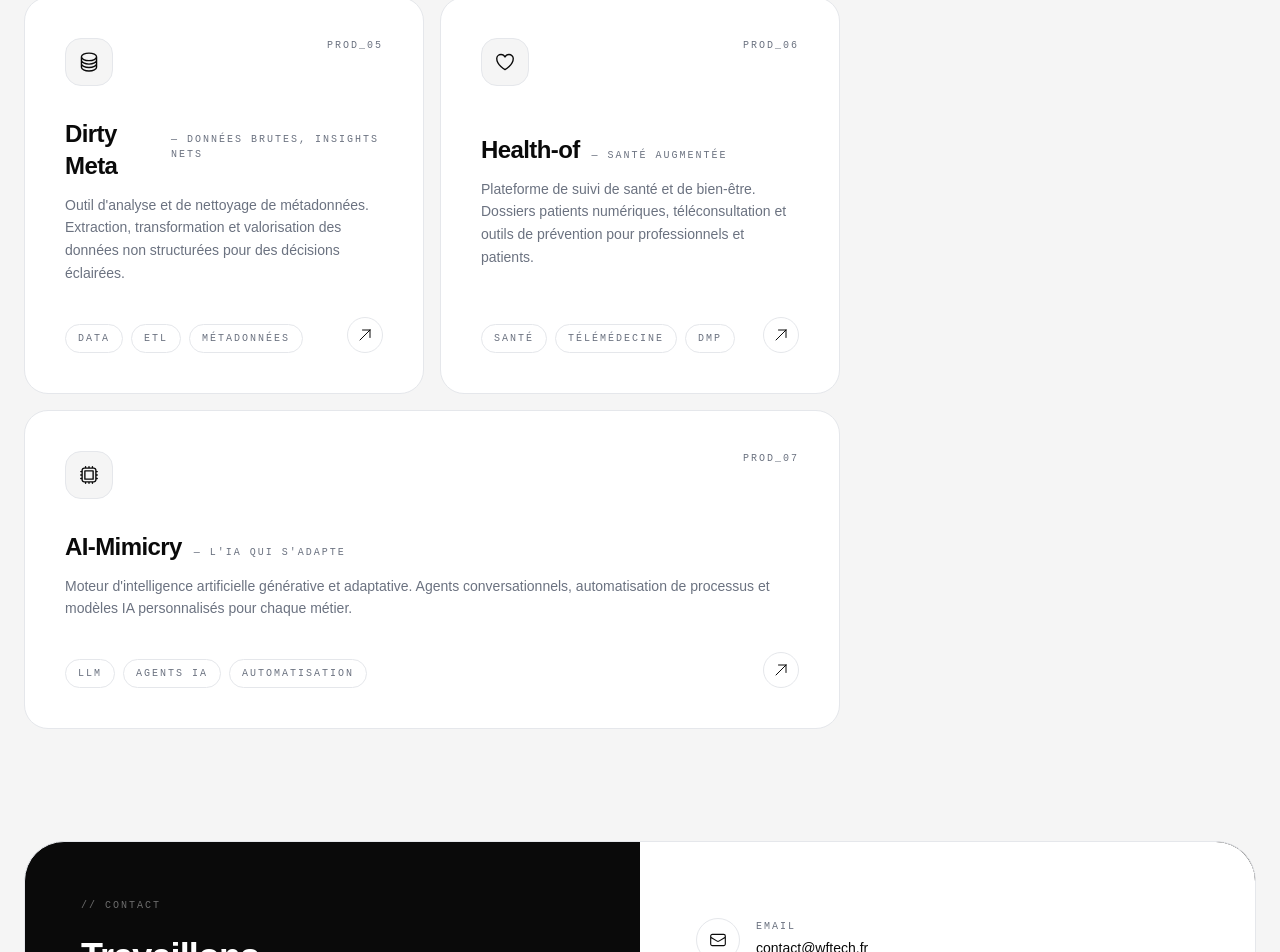
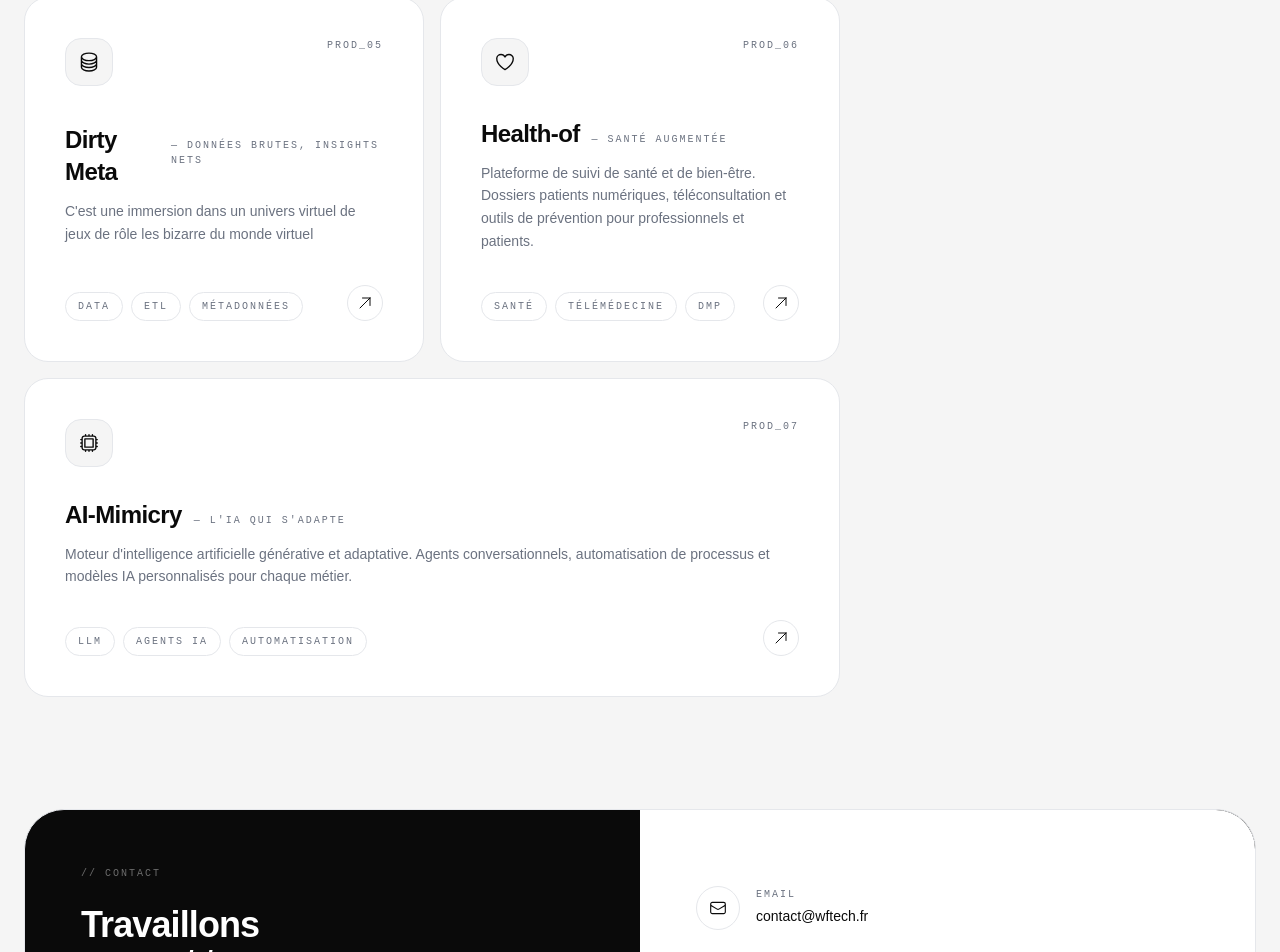
Before and after one commit to WEB-FAST-TECHNOLOGY/wftech, a Next.js app: page /homepage in a window 1280 px wide. Shown: the part 3974-4926 px from the top of the page. Built offline with nearby package versions, Linux system fonts and the light colour scheme.

Commit message:
Local Commit: 2026-04-30T11:47:43.759Z - Updated Dirty Meta product description to "C'est une immersion dans un univers virtuel de jeux de rôle les bizarre du monde virtuel" in SolutionsSection.

```diff
--- a/src/app/homepage/components/SolutionsSection.tsx
+++ b/src/app/homepage/components/SolutionsSection.tsx
@@ -74,7 +74,7 @@ const solutions: Solution[] = [
     name: 'Dirty Meta',
     tagline: 'Données brutes, insights nets',
     description:
-      'Outil d\'analyse et de nettoyage de métadonnées. Extraction, transformation et valorisation des données non structurées pour des décisions éclairées.',
+      'C\'est une immersion dans un univers virtuel de jeux de rôle les bizarre du monde virtuel',
     domain: 'Data & Analytics',
     tags: ['Data', 'ETL', 'Métadonnées'],
     icon: 'CircleStackIcon',
```
